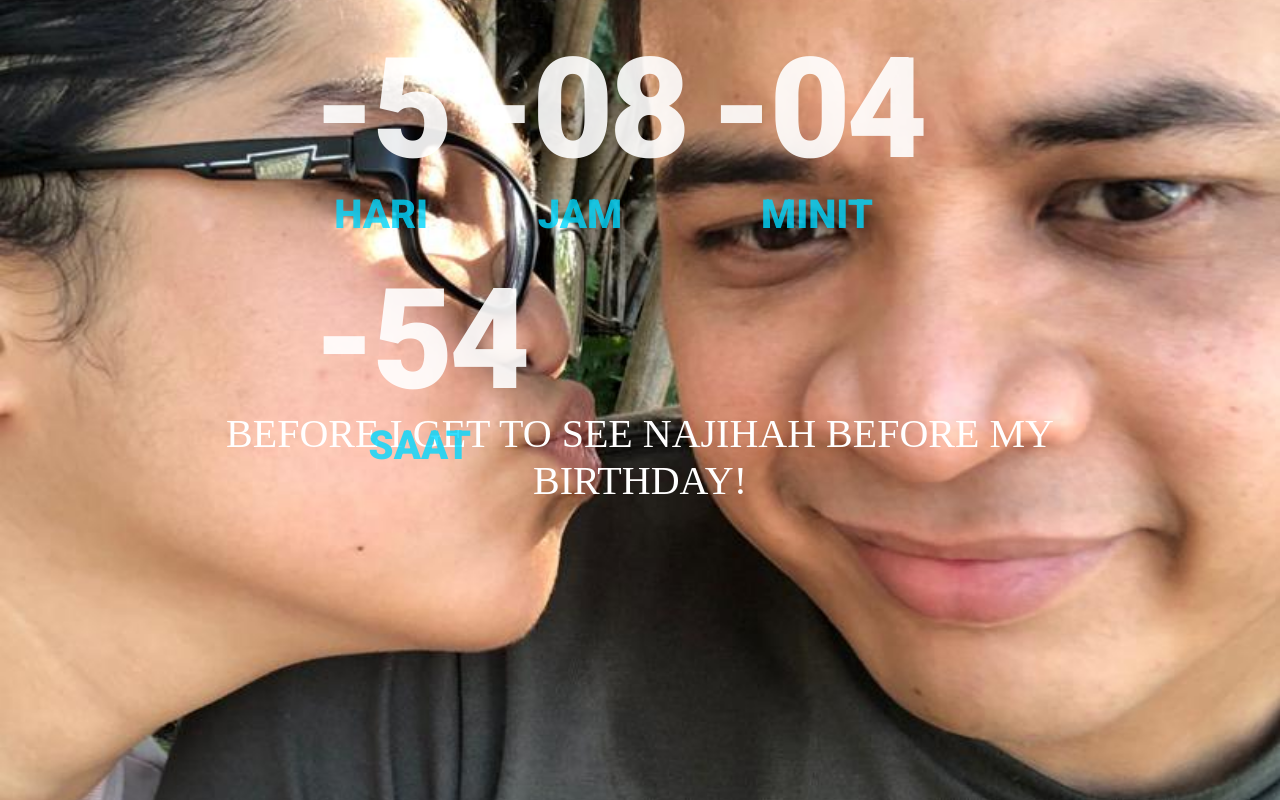
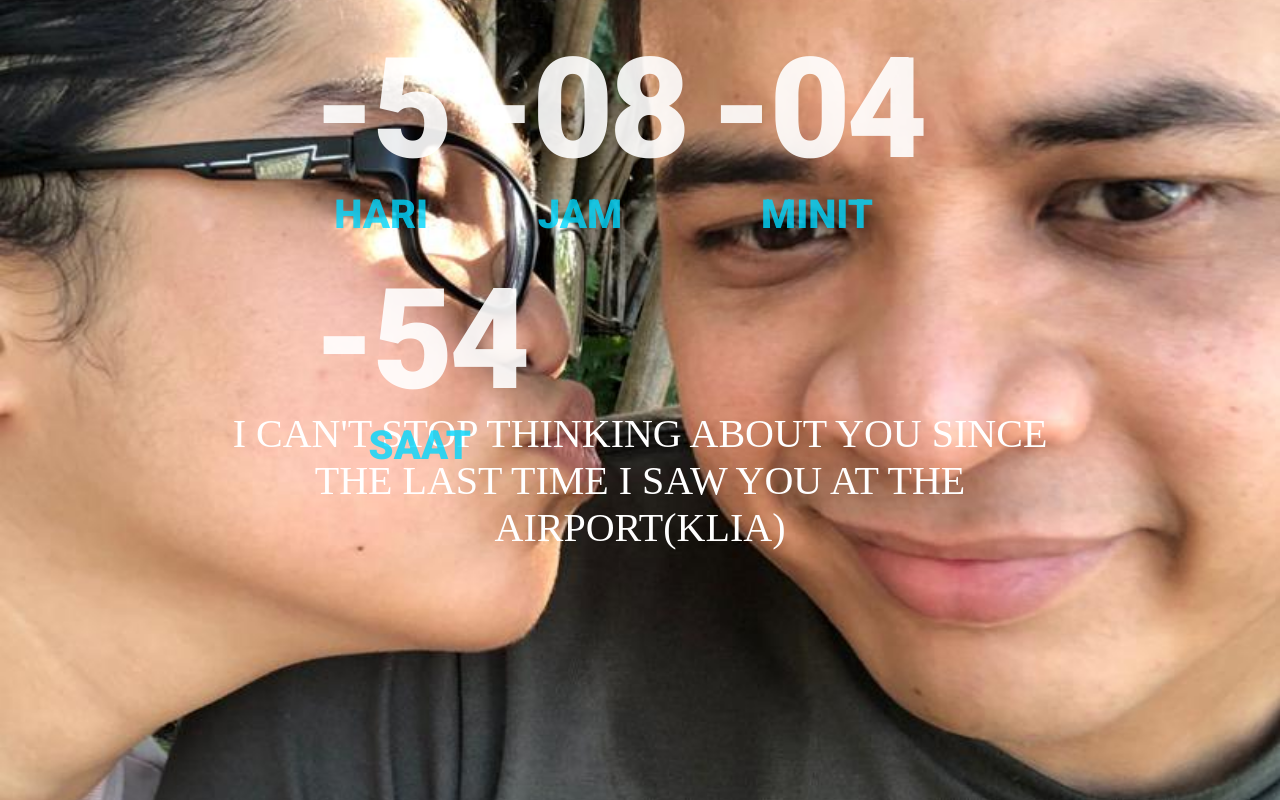
Before and after one commit to wanfarhan/countdown, a plain HTML site: page index.html in a window 1280 px wide. Drawn offline with Linux system fonts and the light colour scheme.

Commit message:
update title and span
change description

```diff
--- a/index.html
+++ b/index.html
@@ -3,7 +3,7 @@
 
 <head>
 	<meta charset="utf-8">
-	<title>Countdown before she depart from Singapore to Malaysia</title>
+	<title>Marking since she left off from Malaysia to Singapore</title>
 
 
 
@@ -38,7 +38,7 @@
 	</div>
 </body>
 
-	<span>before i get to see najihah before my birthday!</span>
+	<span>I can't stop thinking about you since the last time I saw you at the airport(KLIA)</span>
 
 
 	<script src="js/index.js"></script>
```
